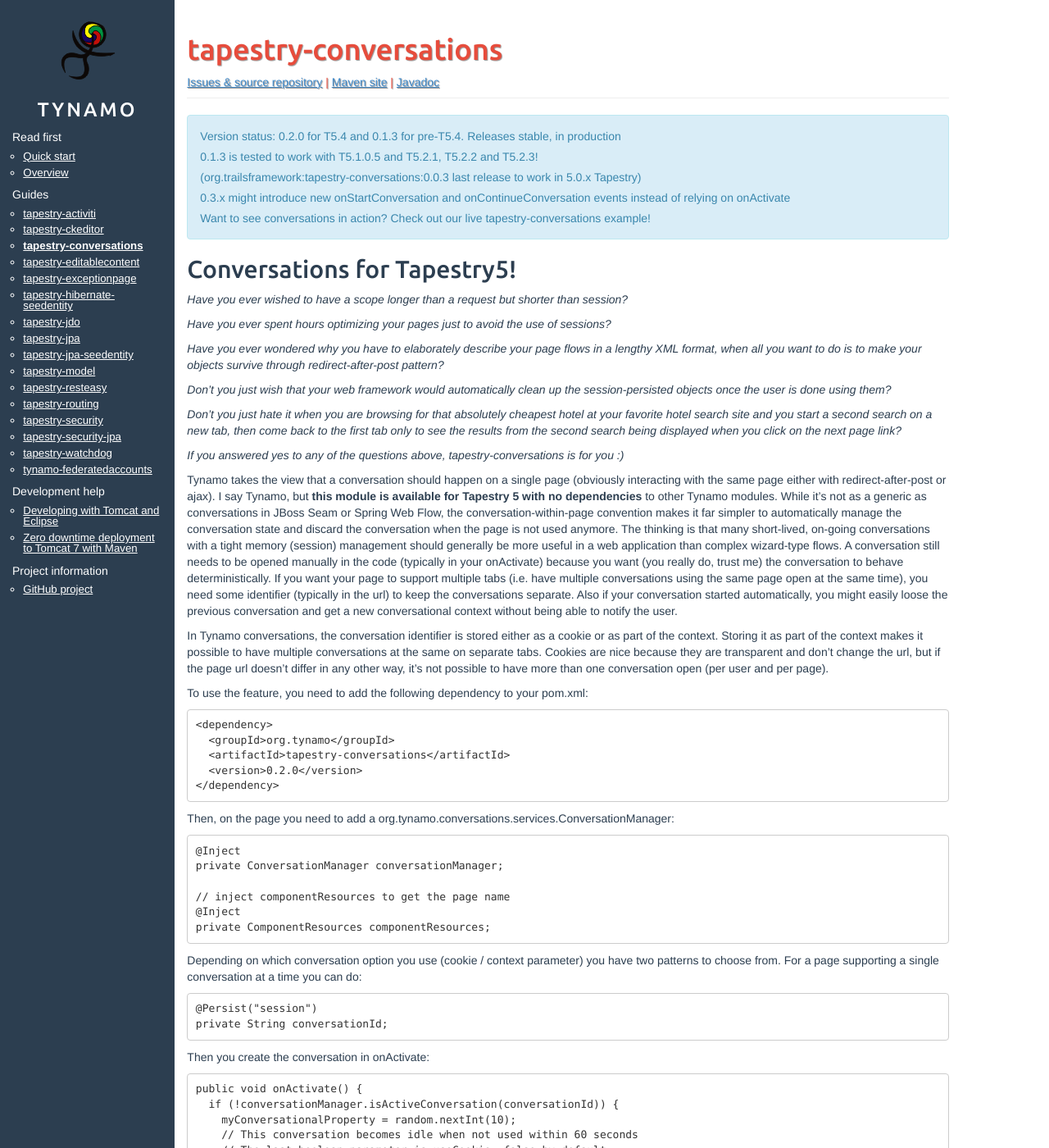
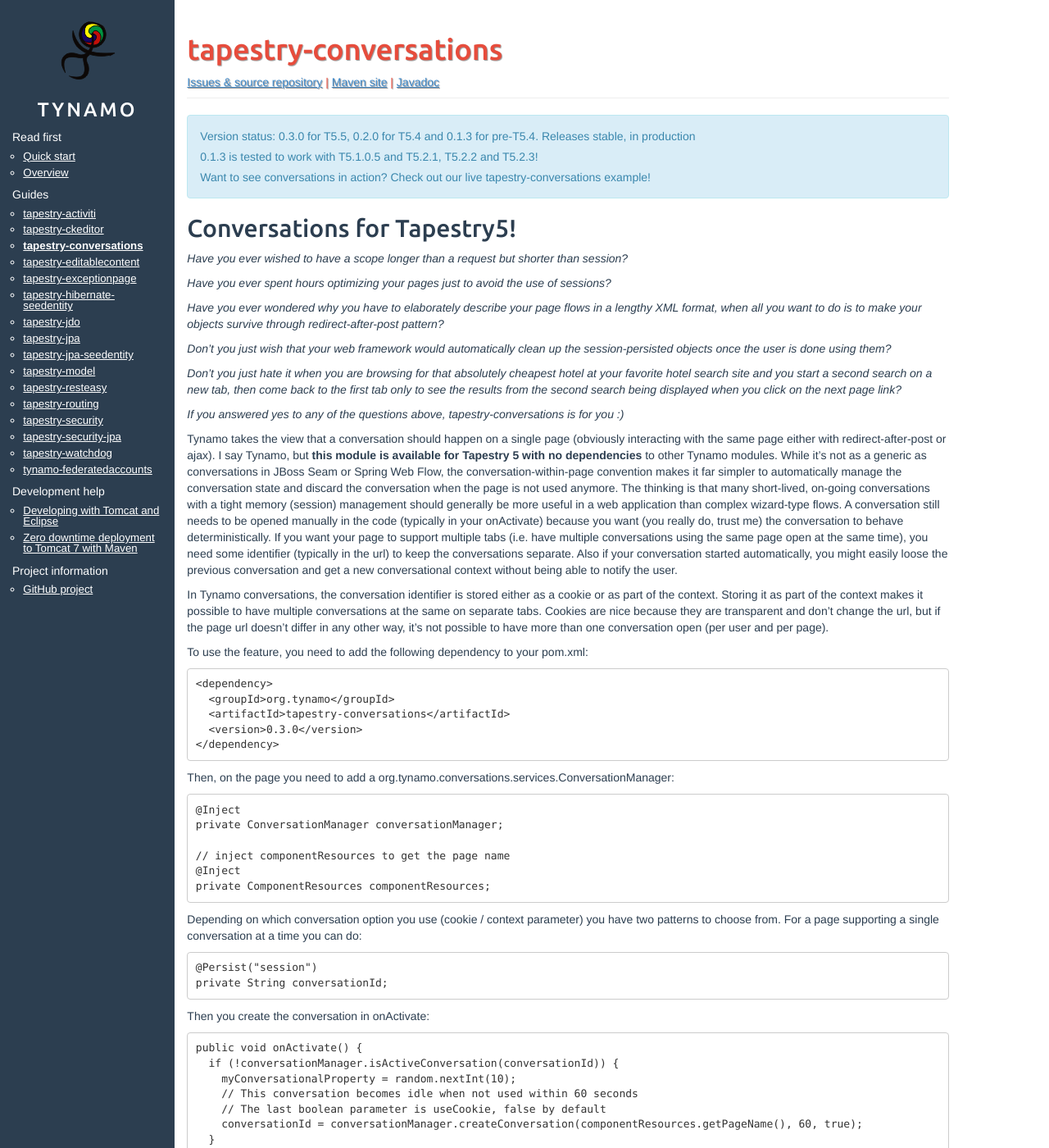
Before and after one commit to vjlamp/tynamo.github.io, a Jekyll site: the page built from tapestry-conversations+guide.md, in a window 1280 px wide and 1400 px high. Shown: the whole window at 82% size. Built offline with Jekyll 4.4.1, drawn with Linux system fonts in a browser that asks for light colours.

Commit message:
Update guides with info about new releases

```diff
--- a/tapestry-conversations+guide.md
+++ b/tapestry-conversations+guide.md
@@ -4,13 +4,9 @@
 repository_name: tapestry-conversations
 ---
 <div markdown="1" class="alert alert-info">
-Version status: 0.2.0 for T5.4 and 0.1.3 for pre-T5.4. Releases stable, in production
+Version status: 0.3.0 for T5.5, 0.2.0 for T5.4 and 0.1.3 for pre-T5.4. Releases stable, in production
 
 0.1.3 is tested to work with T5.1.0.5 and T5.2.1, T5.2.2 and T5.2.3!
-
-(org.trailsframework:tapestry-conversations:0.0.3 last release to work in 5.0.x Tapestry)
-
-0.3.x might introduce new onStartConversation and onContinueConversation events instead of relying on onActivate
 
 Want to see conversations in action? Check out our live tapestry-conversations example!
 </div>
@@ -38,7 +34,7 @@
 	<dependency>
 	  <groupId>org.tynamo</groupId>
 	  <artifactId>tapestry-conversations</artifactId>
-	  <version>0.2.0</version>
+	  <version>0.3.0</version>
 	</dependency>
 
 Then, on the page you need to add a org.tynamo.conversations.services.ConversationManager:
@@ -166,6 +162,7 @@
 | warnbeforehandler | a string identifier for the Javascript function to be called if warnbefore is set. Of form [object.property.]function. If the identifier specifies context (e.g object.property) this is set to that context. If not set, but warnbefore is set, displays an alert box | null |
 | endedhandler | Similar to warnbeforehandler, but called after the conversation has becomed idle. | null |
 |keepalive | Set to make idlecheck reset the idle counter. Useful when you want to make sure a conversation doesn't become idle until user closes the page | false |
+{: .table .table-condensed .table-bordered}
 
 In essence, a ConversationModerator allows you to maintain the memory resources more tightly on the server with small increase in network traffic. You might wonder why you couldn't just use browser's onUnload event to end conversations. Obviously that won't work if users just leave the pages open in their browsers (as people frequently do), but more importantly it will not work either when users refresh the page or when a user invokes a (non-ajax) action on the page, causing redirect-after-post. The few extra requests the component makes for more conservative server session management should be well worth it.
 
```
Also changed, not shown: tapestry-jpa-seedentity+guide.md (+2 -2 lines), tapestry-resteasy+guide.md (+9 -1 lines), tapestry-security+guide.md (+4 -2 lines).
